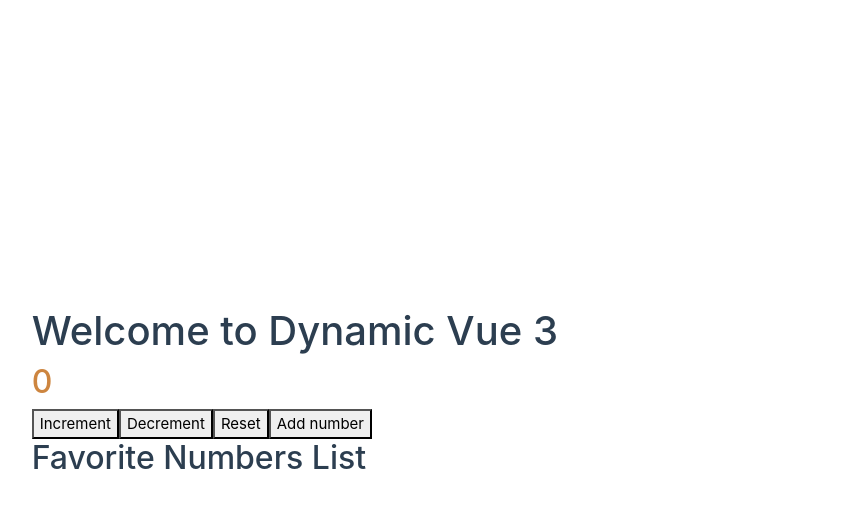
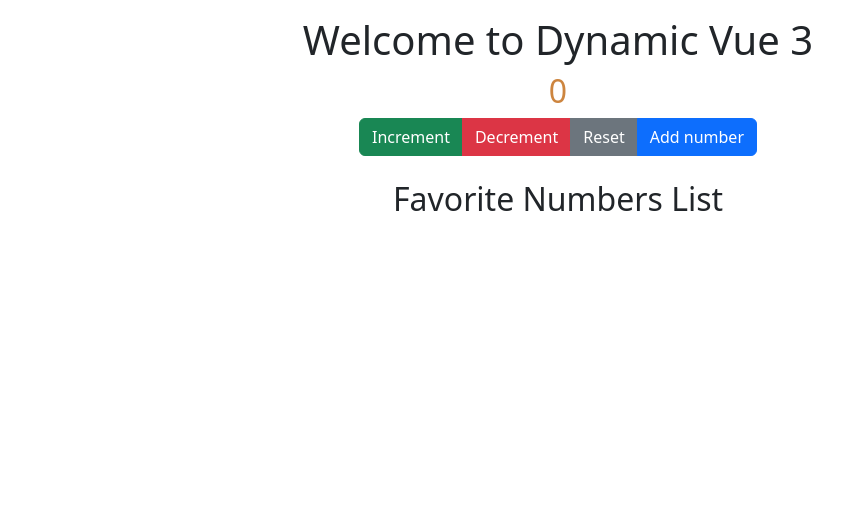
Before and after one commit to Andyveloper/vue-first-time, a Vue app: page / in a window 1280 px wide. Shown: the top 508 px of the page, without its empty margins (82-924 px from the left). Built offline with nearby package versions, Linux system fonts and the light colour scheme.

Commit message:
Add bootstrap to project and remove unused CSS files

```diff
--- a/src/App.vue
+++ b/src/App.vue
@@ -40,19 +40,29 @@
 </script>
 
 <template>
-  <main @click.right.prevent>
+  <main class="container text-center mt-3" @click.right.prevent>
     <h1>Welcome to {{ name }}</h1>
     <div>
       <h2 :class="classCounter">{{ counter }}</h2>
     </div>
-    <button @click="increment">Increment</button>
-    <button @click="decrement">Decrement</button>
-    <button @click="reset">Reset</button>
-    <button @click="addNumber" :disabled="disableBtn">Add number</button>
+    <div class="btn-group">
+      <button class="btn btn-success" @click="increment">Increment</button>
+      <button class="btn btn-danger" @click="decrement">Decrement</button>
+      <button class="btn btn-secondary" @click="reset">Reset</button>
+      <button class="btn btn-primary" @click="addNumber" :disabled="disableBtn">
+        Add number
+      </button>
+    </div>
     <div>
-      <h2>Favorite Numbers List</h2>
-      <ul>
-        <li v-for="numbers in favoriteNumbers" :key="numbers">{{ numbers }}</li>
+      <h2 class="mt-4">Favorite Numbers List</h2>
+      <ul class="list-group mt-2">
+        <li
+          class="list-group-item"
+          v-for="numbers in favoriteNumbers"
+          :key="numbers"
+        >
+          {{ numbers }}
+        </li>
       </ul>
     </div>
   </main>
--- a/src/assets/base.css
+++ /dev/null
@@ -1,74 +0,0 @@
-/* color palette from <https://github.com/vuejs/theme> */
-:root {
-  --vt-c-white: #ffffff;
-  --vt-c-white-soft: #f8f8f8;
-  --vt-c-white-mute: #f2f2f2;
-
-  --vt-c-black: #181818;
-  --vt-c-black-soft: #222222;
-  --vt-c-black-mute: #282828;
-
-  --vt-c-indigo: #2c3e50;
-
-  --vt-c-divider-light-1: rgba(60, 60, 60, 0.29);
-  --vt-c-divider-light-2: rgba(60, 60, 60, 0.12);
-  --vt-c-divider-dark-1: rgba(84, 84, 84, 0.65);
-  --vt-c-divider-dark-2: rgba(84, 84, 84, 0.48);
-
-  --vt-c-text-light-1: var(--vt-c-indigo);
-  --vt-c-text-light-2: rgba(60, 60, 60, 0.66);
-  --vt-c-text-dark-1: var(--vt-c-white);
-  --vt-c-text-dark-2: rgba(235, 235, 235, 0.64);
-}
-
-/* semantic color variables for this project */
-:root {
-  --color-background: var(--vt-c-white);
-  --color-background-soft: var(--vt-c-white-soft);
-  --color-background-mute: var(--vt-c-white-mute);
-
-  --color-border: var(--vt-c-divider-light-2);
-  --color-border-hover: var(--vt-c-divider-light-1);
-
-  --color-heading: var(--vt-c-text-light-1);
-  --color-text: var(--vt-c-text-light-1);
-
-  --section-gap: 160px;
-}
-
-@media (prefers-color-scheme: dark) {
-  :root {
-    --color-background: var(--vt-c-black);
-    --color-background-soft: var(--vt-c-black-soft);
-    --color-background-mute: var(--vt-c-black-mute);
-
-    --color-border: var(--vt-c-divider-dark-2);
-    --color-border-hover: var(--vt-c-divider-dark-1);
-
-    --color-heading: var(--vt-c-text-dark-1);
-    --color-text: var(--vt-c-text-dark-2);
-  }
-}
-
-*,
-*::before,
-*::after {
-  box-sizing: border-box;
-  margin: 0;
-  position: relative;
-  font-weight: normal;
-}
-
-body {
-  min-height: 100vh;
-  color: var(--color-text);
-  background: var(--color-background);
-  transition: color 0.5s, background-color 0.5s;
-  line-height: 1.6;
-  font-family: Inter, -apple-system, BlinkMacSystemFont, 'Segoe UI', Roboto, Oxygen, Ubuntu,
-    Cantarell, 'Fira Sans', 'Droid Sans', 'Helvetica Neue', sans-serif;
-  font-size: 15px;
-  text-rendering: optimizeLegibility;
-  -webkit-font-smoothing: antialiased;
-  -moz-osx-font-smoothing: grayscale;
-}
--- a/src/assets/main.css
+++ /dev/null
@@ -1,35 +0,0 @@
-@import './base.css';
-
-#app {
-  max-width: 1280px;
-  margin: 0 auto;
-  padding: 2rem;
-
-  font-weight: normal;
-}
-
-a,
-.green {
-  text-decoration: none;
-  color: hsla(160, 100%, 37%, 1);
-  transition: 0.4s;
-}
-
-@media (hover: hover) {
-  a:hover {
-    background-color: hsla(160, 100%, 37%, 0.2);
-  }
-}
-
-@media (min-width: 1024px) {
-  body {
-    display: flex;
-    place-items: center;
-  }
-
-  #app {
-    display: grid;
-    grid-template-columns: 1fr 1fr;
-    padding: 0 2rem;
-  }
-}
--- a/src/main.ts
+++ b/src/main.ts
@@ -1,6 +1,4 @@
 import { createApp } from 'vue'
 import App from './App.vue'
 
-import './assets/main.css'
-
 createApp(App).mount('#app')
```
Also changed, not shown: src/assets/logo.svg (deleted).
